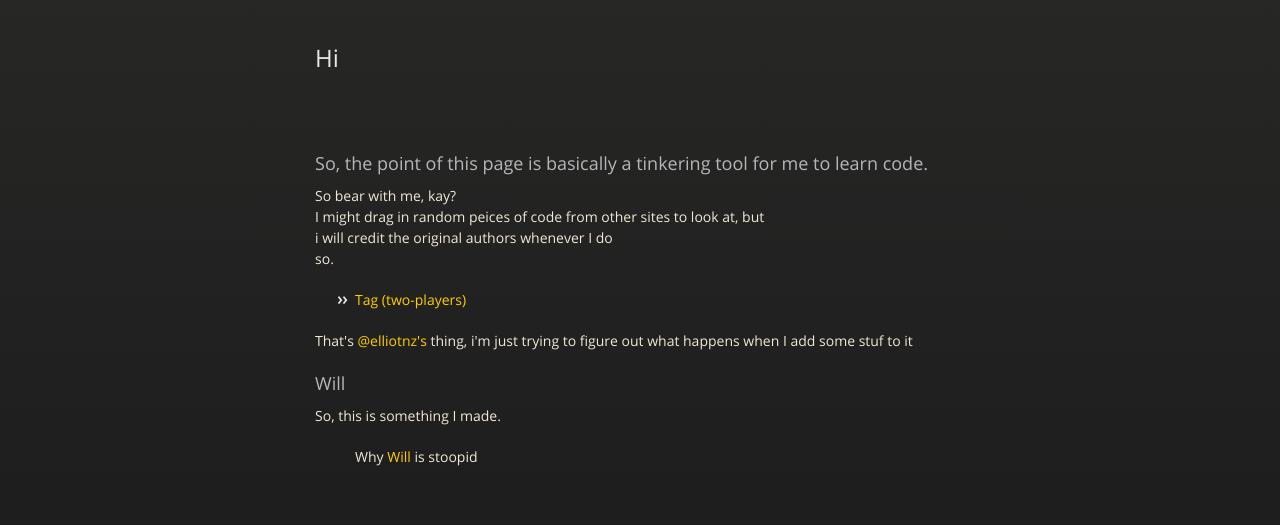
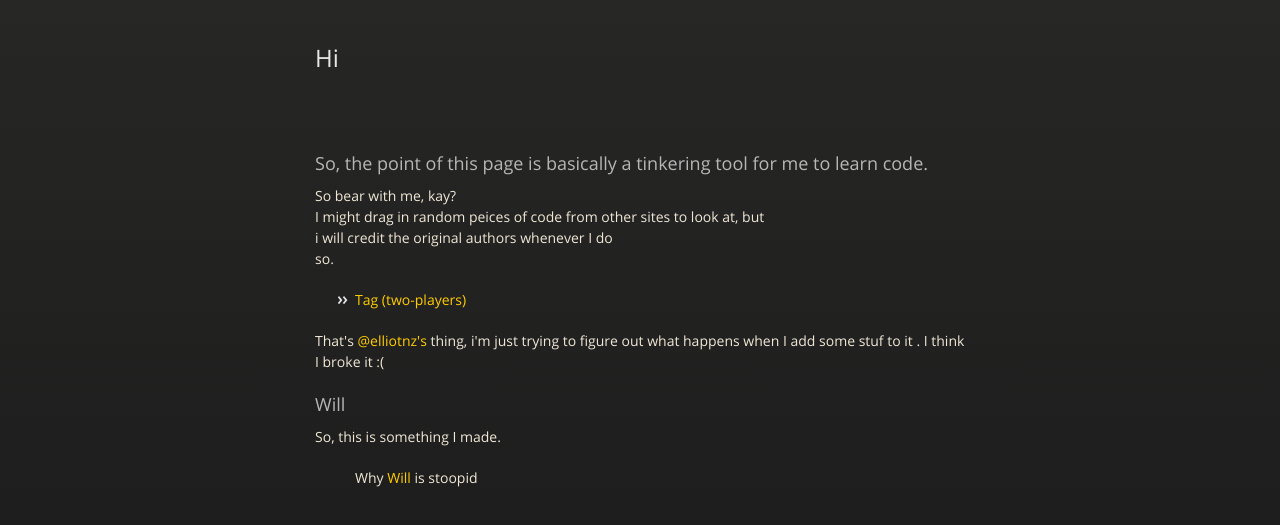
Before and after one commit to DrDunkenstein/DrDunkenstein.github.io, a plain HTML site: page index.html in a window 1280 px wide. Shown: the part 189-714 px from the top of the page. Drawn offline with nearby package versions, Linux system fonts and the light colour scheme.

Commit message:
Update index.html

```diff
--- a/index.html
+++ b/index.html
@@ -52,7 +52,7 @@ credit the original authors whenever I do <br>so.</p>
    <li><a href='tag/tag.html'>Tag (two-players)</a></li>
 </ul>
 <p>That's <a href= "https://github.com/elliotnz"> @elliotnz's </a>thing, i'm just trying to figure out what happens when I add some stuf to it
-</p>
+. I think I broke it :(</p>
 <h3>
   Will
 </h3>
```
